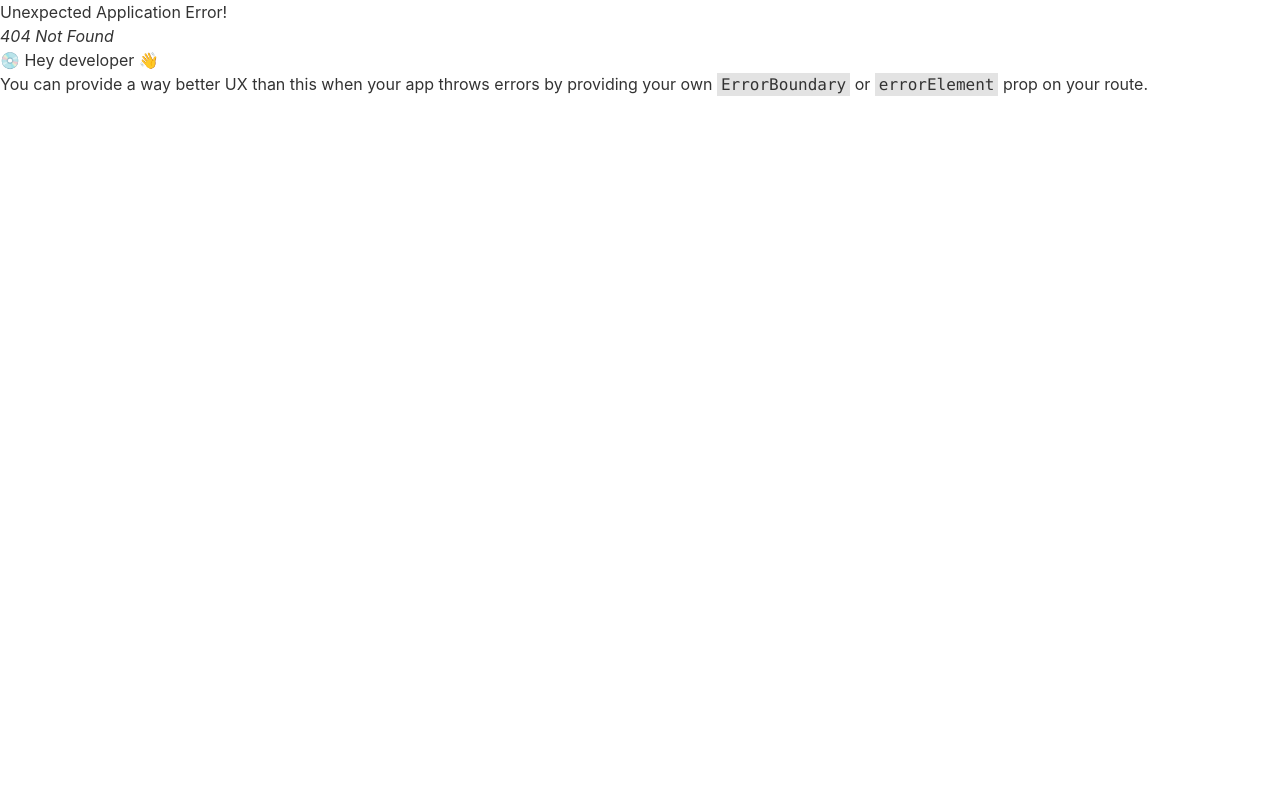
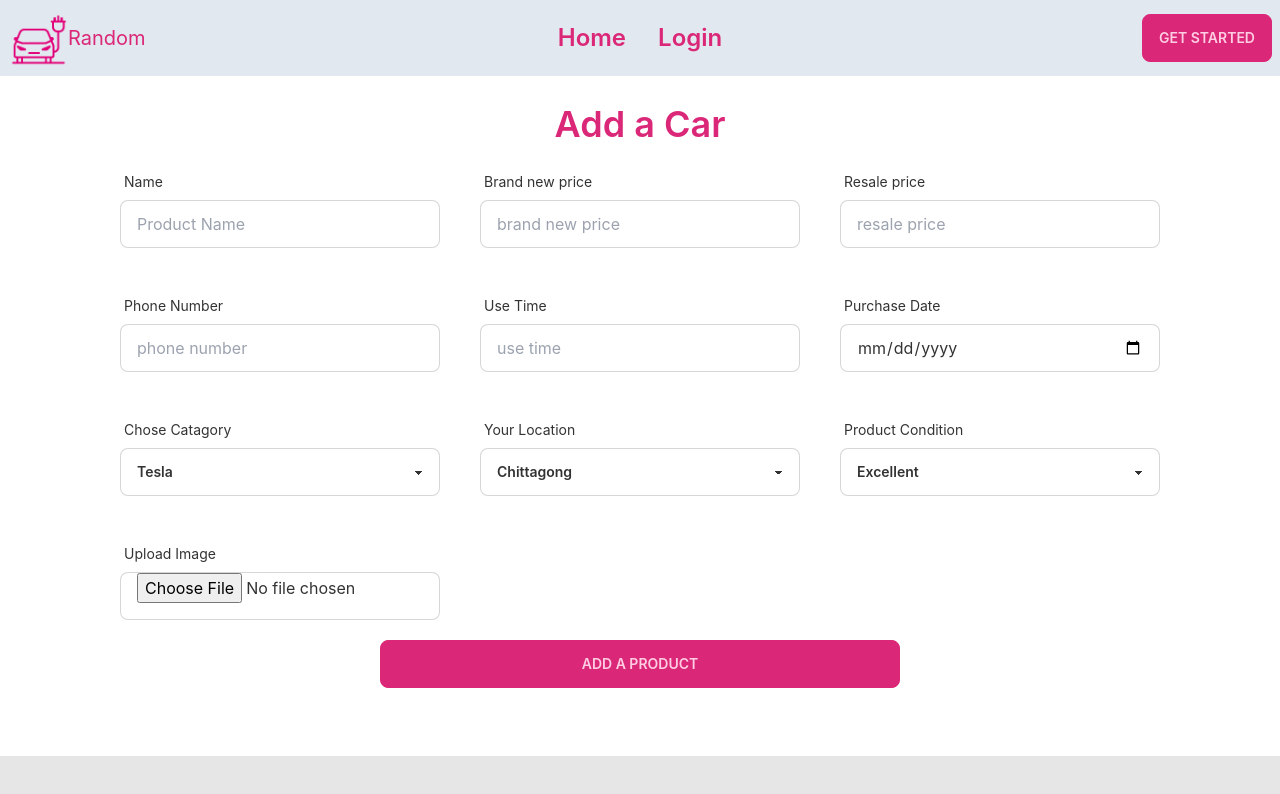
Before and after one commit to ayakub/Random-client, a React (Create React App) app: page /addproduct in a window 1280 px wide. Before the commit this address had no page. Shown: the top 794 px of the page. Built offline with nearby package versions, Linux system fonts and the light colour scheme.

Commit message:
add product form make

```diff
--- a/package.json
+++ b/package.json
@@ -13,6 +13,7 @@
     "react-hook-form": "^7.39.5",
     "react-router-dom": "^6.4.3",
     "react-scripts": "5.0.1",
+    "react-toastify": "^9.1.1",
     "web-vitals": "^2.1.4"
   },
   "scripts": {
--- /dev/null
+++ b/src/Pages/Catagories/CatagoriesPost/CatagoriesPost.js
@@ -0,0 +1,152 @@
+import React from 'react';
+import { useForm } from 'react-hook-form';
+import { toast } from 'react-toastify';
+
+const CatagoriesPost = () => {
+    const { register, handleSubmit, } = useForm();
+    const imageHostKey = process.env.REACT_APP_imgbb_key
+    console.log(imageHostKey)
+    const handleAddProduct = data => {
+        console.log(data)
+        const image = data.image[0];
+        const formData = new FormData();
+        formData.append('image', image);
+        const url = `https://api.imgbb.com/1/upload?key=${imageHostKey}`
+        fetch(url, {
+            method: 'POST',
+            body: formData
+        })
+            .then(res => res.json())
+            .then(imgData => {
+                if (imgData.success) {
+                    console.log(imgData.data.url);
+                    // const doctor = {
+                    //     name: data.name,
+                    //     email: data.email,
+                    //     specialty: data.specialty,
+                    //     image: imgData.data.url
+                    // }
+
+                    // save doctor information to the database
+                    // fetch('https://doctors-portal-server-rust.vercel.app/doctors', {
+                    //     method: 'POST',
+                    //     headers: {
+                    //         'content-type': 'application/json',
+                    //         // authorization: `bearer ${localStorage.getItem('accessToken')}`
+                    //     },
+                    //     body: JSON.stringify(doctor)
+                    // })
+                    //     .then(res => res.json())
+                    //     .then(result => {
+                    //         console.log(result);
+                    //         toast.success(`${data.name} is added successfully`);
+
+                    //     })
+                }
+            })
+    }
+
+    return (
+        <div className='flex justify-center items-center mb-10' >
+            <div className='p-7'>
+                <h2 className='text-4xl text-primary font-semibold mb-5 text-center'>Add a Car</h2>
+                <form onSubmit={handleSubmit(handleAddProduct)} >
+
+                    <div className="grid gap-10 grid-cols-1 md:grid-cols-2 lg:grid-cols-3">
+                        <div className="form-control w-full max-w-xs">
+                            <label className="label"> <span className="label-text">Name</span></label>
+                            <input type="text" placeholder='Product Name' {...register("name", {
+                                required: "Product name is Required"
+                            })} className="input input-bordered w-full max-w-xs" />
+                        </div>
+
+                        <div className="form-control w-full max-w-xs">
+                            <label className="label"> <span className="label-text">Brand new price</span></label>
+                            <input type="number" placeholder='brand new price' {...register("new-price", {
+                                required: "Brand new price is Required"
+                            })} className="input input-bordered w-full max-w-xs" />
+                        </div>
+
+                        <div className="form-control w-full max-w-xs">
+                            <label className="label"> <span className="label-text">Resale price</span></label>
+                            <input type="number" placeholder='resale price' {...register("sell-price", {
+                                required: "resale is Required"
+                            })} className="input input-bordered w-full max-w-xs" />
+                        </div>
+
+                        <div className="form-control w-full max-w-xs">
+                            <label className="label"> <span className="label-text">Phone Number</span></label>
+                            <input type="number" placeholder='phone number' {...register("number", {
+                                required: "resale is Required"
+                            })} className="input input-bordered w-full max-w-xs" />
+                        </div>
+
+                        <div className="form-control w-full max-w-xs">
+                            <label className="label"> <span className="label-text">Use Time</span></label>
+                            <input type="text" placeholder='use time' {...register("use-time", {
+                                required: "Product name is Required"
+                            })} className="input input-bordered w-full max-w-xs" />
+                        </div>
+
+                        <div className="form-control w-full max-w-xs">
+                            <label className="label"> <span className="label-text">Purchase Date</span></label>
+                            <input type="date"  {...register("purchase-time", {
+                                required: "Product name is Required"
+                            })} className="input input-bordered w-full max-w-xs" />
+                        </div>
+
+                        <div>
+                            <label className="label"> <span className="label-text">Chose Catagory</span></label>
+                            <select className="select select-bordered w-full max-w-xs" {...register("catagory", {
+                                required: 'Select one brand'
+                            })}>
+                                <option defaultChecked>Tesla</option>
+                                <option>Ferari</option>
+                                <option>Range Rover</option>
+
+                            </select>
+                        </div>
+
+                        <div>
+                            <label className="label"> <span className="label-text">Your Location</span></label>
+                            <select className="select select-bordered w-full max-w-xs" {...register("location", {
+                                required: 'Select one brand'
+                            })}>
+                                <option>Chittagong</option>
+                                <option>Rajshai</option>
+                                <option>Khulna</option>
+                                <option>Other</option>
+                            </select>
+                        </div>
+
+                        <div>
+                            <label className="label"> <span className="label-text">Product Condition</span></label>
+                            <select className="select select-bordered w-full max-w-xs" {...register("condition", {
+                                required: 'select condition'
+                            })}>
+                                <option>Excellent</option>
+                                <option>Good</option>
+                                <option>Fair</option>
+                            </select>
+                        </div>
+
+                        <div className="form-control w-full max-w-xs">
+                            <label className="label"> <span className="label-text">Upload Image</span></label>
+                            <input type="file"  {...register("image", {
+                                required: "Product name is Required"
+                            })} className="input input-bordered w-full max-w-xs" />
+                        </div>
+
+                    </div>
+
+                    <div className='flex justify-center'>
+                        <input className='btn btn-primary mt-5 w-full md:w-1/2 lg:w-1/2' value="Add a product" type="submit" />
+                    </div>
+
+                </form>
+            </div>
+        </div>
+    );
+};
+
+export default CatagoriesPost;
--- a/src/Router/Routes/Routes.js
+++ b/src/Router/Routes/Routes.js
@@ -1,6 +1,7 @@
 import React from 'react';
 import { createBrowserRouter } from 'react-router-dom';
 import Main from '../../layouts/Main';
+import CatagoriesPost from '../../Pages/Catagories/CatagoriesPost/CatagoriesPost';
 import Home from '../../Pages/Home/Home/Home';
 import Login from '../../Pages/Login/Login/Login';
 import SignUp from '../../Pages/Login/Signup/SignUp';
@@ -22,6 +23,10 @@ export const router = createBrowserRouter([
                 path: '/login',
                 element: <Login></Login>
             },
+            {
+                path: '/addproduct',
+                element: <CatagoriesPost></CatagoriesPost>
+            },
         ]
     }
 ])
```
Also changed, not shown: 1 other file (tests, documents, lock files or other folders).
